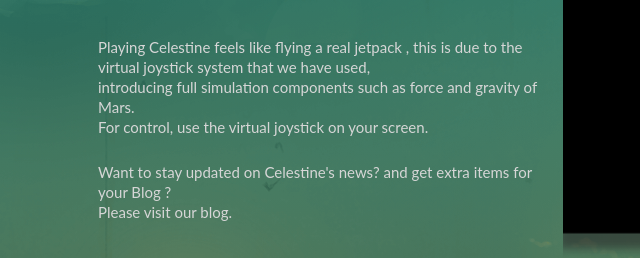
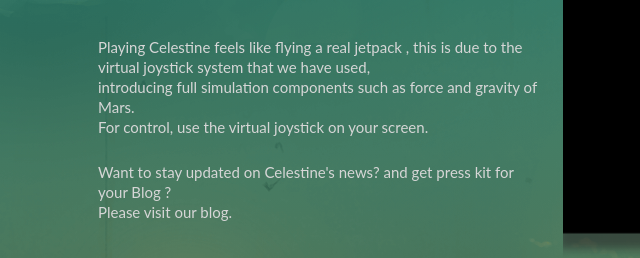
Before and after one commit to mounikinteractive/mounikinteractive.github.io, a plain HTML site: page celestine.html in a window 1280 px wide. Shown: the part 1050-1308 px from the top of the page, 87-727 px from the left. Drawn offline with Linux system fonts and the light colour scheme; a script that the page names is missing.

Commit message:
Update celestine.html

```diff
--- a/celestine.html
+++ b/celestine.html
@@ -176,7 +176,7 @@
 				introducing full simulation components such as force and gravity of Mars.</br>
 				For control, use the virtual joystick on your screen.</p>
 				</br>
-				<p>Want to stay updated on Celestine's news? and get extra items for your Blog ? </br>
+				<p>Want to stay updated on Celestine's news? and get press kit for your Blog ? </br>
 				Please visit our blog.</p>
                 <div class="buttons">
                 <div class="btn-ex-one">
```
